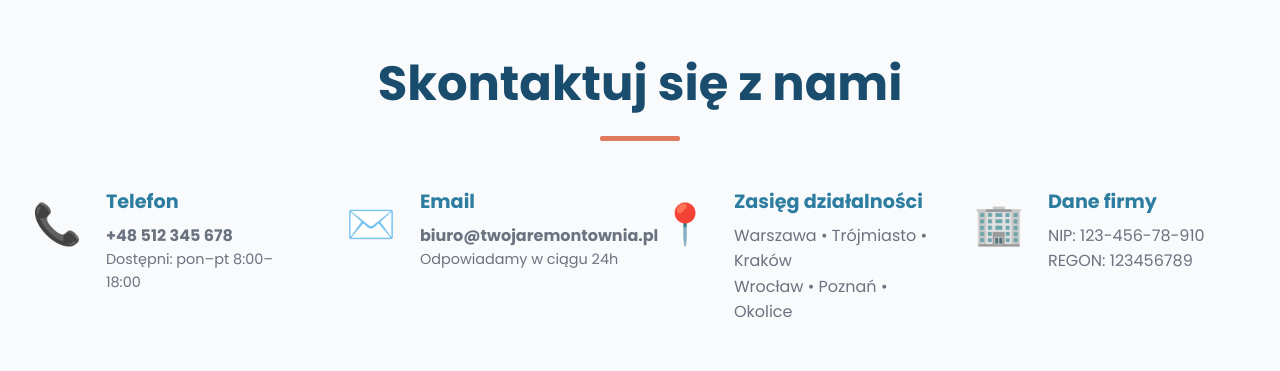
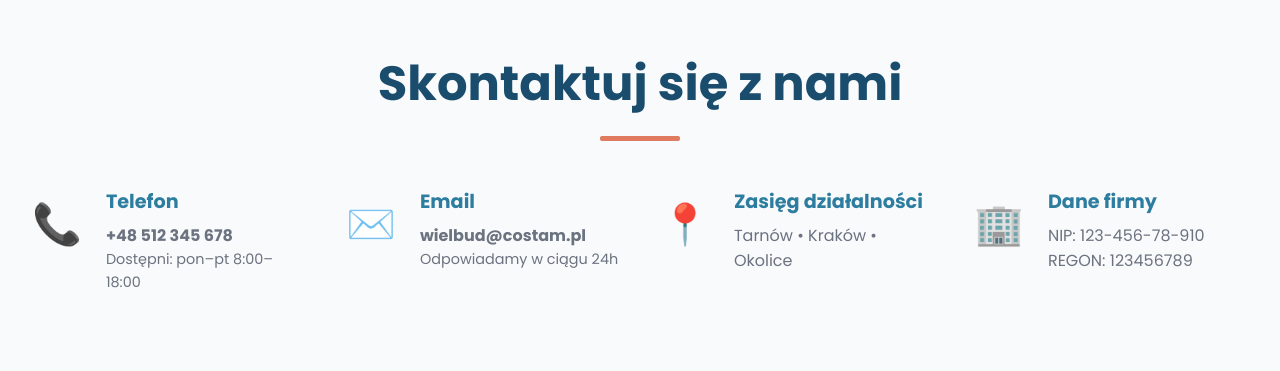
Before and after one commit to doman132/budowaau, a plain HTML site: page index.html in a window 1280 px wide. Shown: the part 5391-5762 px from the top of the page. Drawn offline with Linux system fonts and the light colour scheme.

Commit message:
Update index.html

```diff
--- a/index.html
+++ b/index.html
@@ -1703,7 +1703,7 @@
           <div class="contact-icon">✉️</div>
           <div>
             <h3>Email</h3>
-            <p><strong>biuro@twojaremontownia.pl</strong></p>
+            <p><strong>wielbud@costam.pl</strong></p>
             <p style="font-size: 0.9rem;">Odpowiadamy w ciągu 24h</p>
           </div>
         </div>
@@ -1712,8 +1712,7 @@
           <div class="contact-icon">📍</div>
           <div>
             <h3>Zasięg działalności</h3>
-            <p>Warszawa • Trójmiasto • Kraków</p>
-            <p>Wrocław • Poznań • Okolice</p>
+            <p>Tarnów • Kraków • Okolice</p>
           </div>
         </div>
 
```
